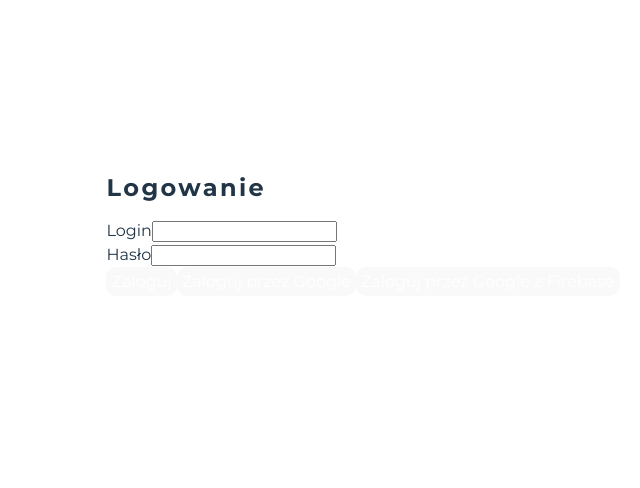
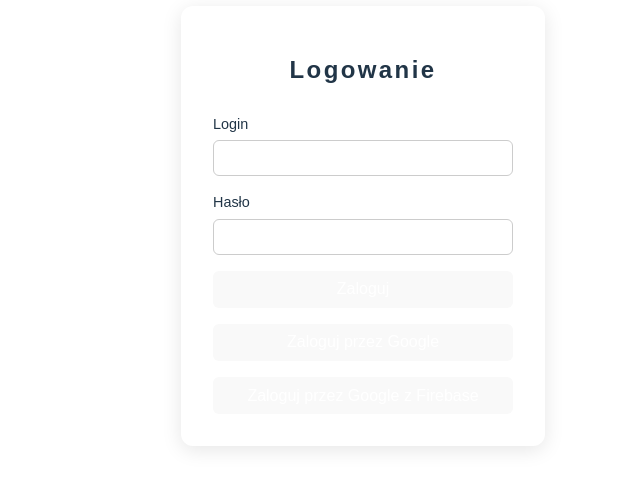
Before and after one commit to justynamalinowska/WebAppsLab, a React (Vite) app in the folder ManagMe/: page /login in a window 1280 px wide. Shown: the part 174-662 px from the top of the page, without its empty margins (277-917 px from the left). Built offline with nearby package versions, Linux system fonts and the light colour scheme; no server answers.

Commit message:
Beautify login

```diff
--- a/ManagMe/src/components/LoginForm.style.css
+++ b/ManagMe/src/components/LoginForm.style.css
@@ -1,11 +1,57 @@
-html, body, #root {
-    height: 100%;
+body {
   margin: 0;
+  font-family: Arial, sans-serif;
 }
 
 .login-container {
+  height: 100vh;
   display: flex;
   justify-content: center;
   align-items: center;
-    height: 100%;
 }
+
+.login-form {
+  padding: 2rem;
+  border-radius: 12px;
+  box-shadow: 0 4px 20px rgba(0, 0, 0, 0.1);
+  width: 300px;
+  display: flex;
+  flex-direction: column;
+  gap: 1rem;
+}
+
+.login-form h2 {
+  text-align: center;
+  margin-bottom: 1rem;
+}
+
+.form-group {
+  display: flex;
+  flex-direction: column;
+}
+
+.form-group label {
+  font-size: 0.9rem;
+  margin-bottom: 0.3rem;
+}
+
+.form-group input {
+  padding: 0.5rem;
+  font-size: 1rem;
+  border: 1px solid #ccc;
+  border-radius: 6px;
+}
+
+.error {
+  font-size: 0.9rem;
+  text-align: center;
+}
+
+.btn {
+  padding: 0.6rem;
+  font-size: 1rem;
+  border: none;
+  border-radius: 6px;
+  cursor: pointer;
+  transition: background-color 0.2s ease;
+}
--- a/ManagMe/src/main.tsx
+++ b/ManagMe/src/main.tsx
@@ -5,7 +5,7 @@ import {
   Routes,
   Route,
   Navigate,
-  useNavigate
+  useNavigate,
 } from 'react-router-dom';
 import './index.css';
 
@@ -16,7 +16,7 @@ import { auth } from './components/Firebase';
 import {
   onAuthStateChanged,
   getRedirectResult,
-  User
+  User,
 } from 'firebase/auth';
 
 const MainAppContent: React.FC = () => {
@@ -39,7 +39,7 @@ const MainAppContent: React.FC = () => {
             const { token, refreshToken } = await res.json();
             localStorage.setItem('token', token);
             localStorage.setItem('refreshToken', refreshToken);
-            navigate('/', { replace: true });
+            window.location.href = '/';
           }
         }
       })
@@ -52,35 +52,28 @@ const MainAppContent: React.FC = () => {
       setFirebaseUser(u);
       setLoading(false);
     });
+
     return unsub;
-  }, [navigate]);
+  }, []);
 
   if (loading) return <div>Ładowanie…</div>;
+
+  const isAuthenticated = !!localStorage.getItem('token');
 
   return (
     <Routes>
       <Route
+        path="/"
+        element={
+          isAuthenticated ? <Home /> : <Navigate to="/login" replace />
+        }
+      />
+      <Route
         path="/login"
         element={
-          localStorage.getItem('token') ? (
-            <Navigate to="/" replace />
-          ) : (
-            <LoginForm />
-          )
+          isAuthenticated ? <Navigate to="/" replace /> : <LoginForm />
         }
       />
-
-<Route
-        path="/"
-        element={
-          localStorage.getItem('token') ? (
-            <Home />
-          ) : (
-            <Navigate to="/" replace />
-          )
-        }
-      />
-
       <Route path="*" element={<Navigate to="/" replace />} />
     </Routes>
   );
```
Lines whose indentation alone changed are shown as unchanged.
